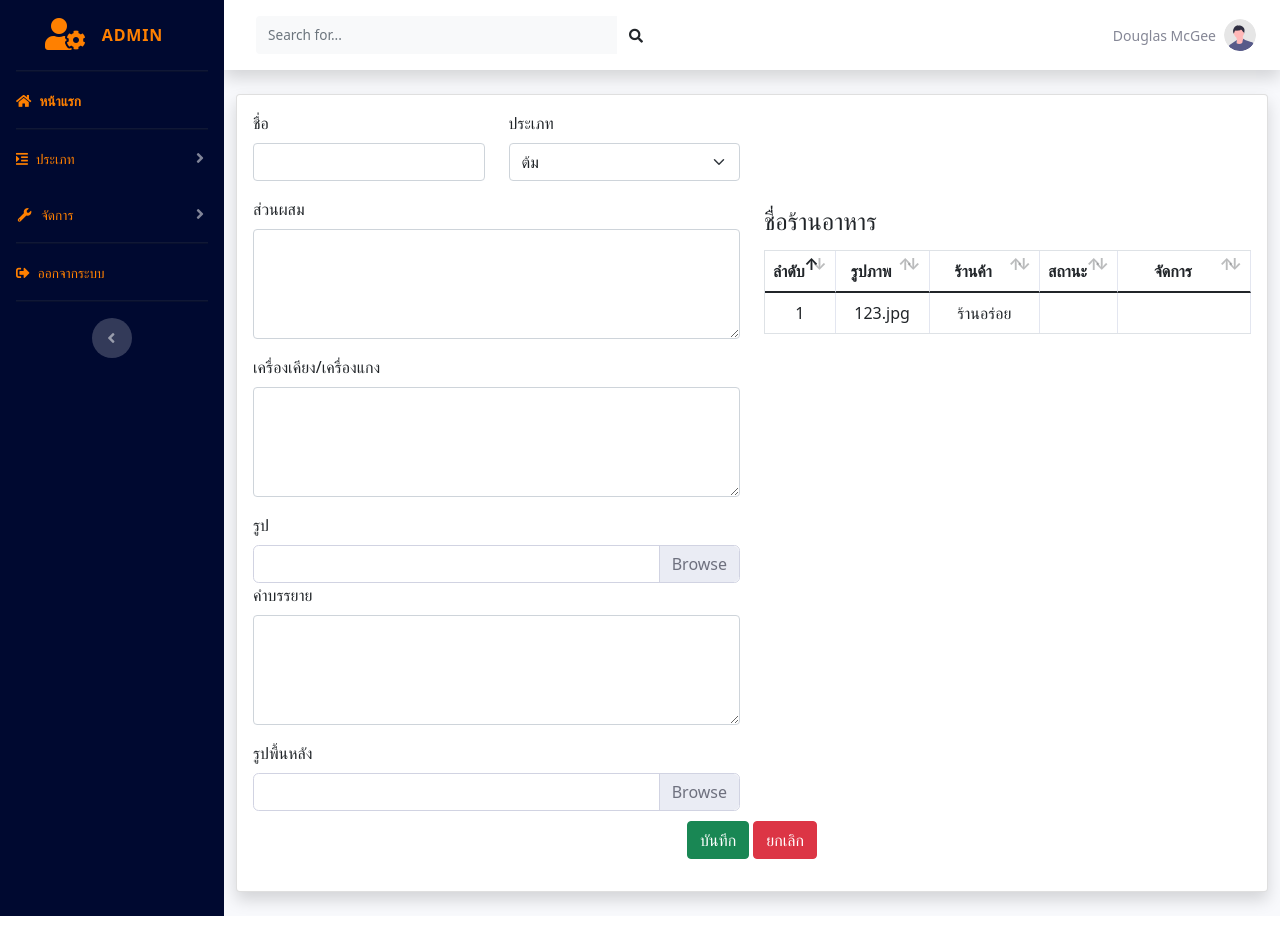
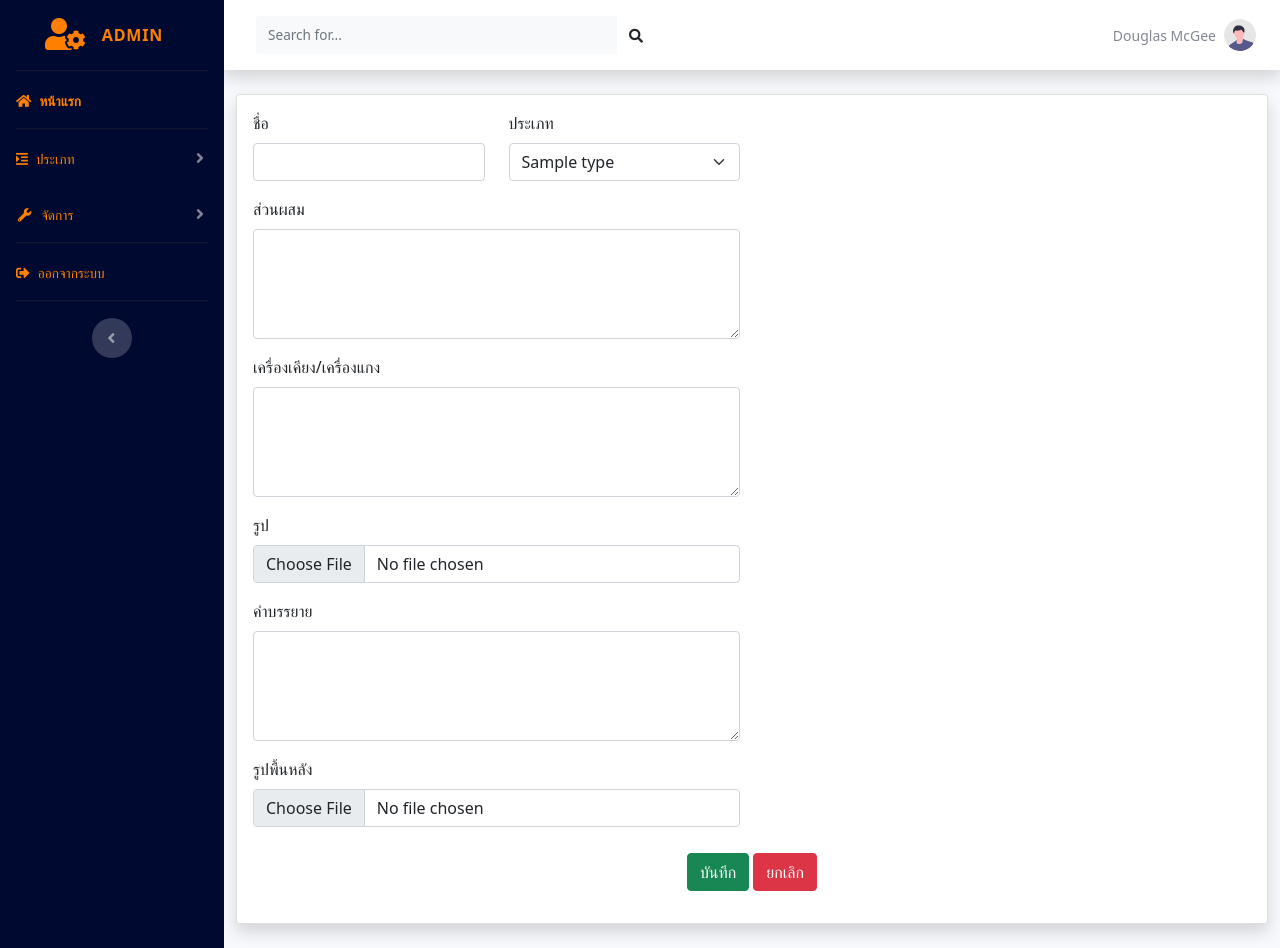
Before and after one commit to heart569522/northern_food-PHP, a PHP site: page /add_food.php in a window 1280 px wide. Before the commit the page ends 916 px from the top, so only its background shows below. Run offline with PHP 8.4, Linux system fonts and the light colour scheme; the visitor is signed in with stand-in values (Sample User, id 1); tables that the repository leaves empty or names only in its code hold one stand-in row (values such as "Sample post").

Commit message:
Update add_food.php

```diff
--- a/add_food.php
+++ b/add_food.php
@@ -1,5 +1,6 @@
 <?php
 session_start();
+include_once('./admin_page/model/connection.php');
 
 if ($_SESSION['admin_login'] == "") {
     header("location: signin.php");
@@ -8,6 +9,67 @@ if ($_SESSION['admin_login'] == "") {
     require_once 'template_admin/head_template.php';
     require_once 'template_admin/slidebar_template.php';
     require_once 'template_admin/topbar_template.php';
+
+    $type = $db->prepare('SELECT * from nf_type');
+    $type->execute();
+    $data = $type->fetchAll();
+
+    if (isset($_REQUEST['insert_food'])) {
+        try {
+            $r_name = $_REQUEST['res-name'];
+            $r_desc = $_REQUEST['res-desc'];
+            $r_map = $_REQUEST['res-map'];
+
+            $img_file = $_FILES['res-img']['name'];
+            $img_type = $_FILES['res-img']['type'];
+            $img_size = $_FILES['res-img']['size'];
+            $img_temp = $_FILES['res-img']['tmp_name'];
+            $img_path = "upload/res/img" . $img_file;
+
+            $bg_file = $_FILES['res-bg']['name'];
+            $bg_type = $_FILES['res-bg']['type'];
+            $bg_size = $_FILES['res-bg']['size'];
+            $bg_temp = $_FILES['res-bg']['tmp_name'];
+            $bg_path = "upload/res/bg" . $bg_file;
+
+            if (empty($r_name)) {
+                $errorMsg = "ใส่ชื่อร้านอาหาร";
+            } else if (empty($r_map)) {
+                $errorMsg = "ใส่แผนที่";
+            } else if (empty($img_file)) {
+                $errorMsg = "เลือกรูปร้านอาหาร";
+            } else if (empty($bg_file)) {
+                $errorMsg = "เลือกรูปพื้นหลัง";
+            } else if ($img_type == "image/jpg" || $img_type == 'image/jpeg' || $img_type == "image/png" || $img_type == "image/gif" && $bg_type == "image/jpg" || $bg_type == 'image/jpeg' || $bg_type == "image/png" || $bg_type == "image/gif") {
+                if (!file_exists($img_path && $bg_path)) { // check file not exist in your upload folder path
+                    if ($img_size && $bg_size < 5000000) { // check file size 5MB
+                        move_uploaded_file($img_temp, 'upload/res/img/' . $img_file); // move upload file temperory directory to your upload folder
+                        move_uploaded_file($bg_temp, 'upload/res/bg/' . $bg_file);
+                    } else {
+                        $errorMsg = "โปรดอัปโหลดไฟล์ที่มีขนาดไม่เกิน 5MB"; // error message file size larger than 5mb
+                    }
+                } else {
+                    $errorMsg = "มีไฟล์นี้อยู่แล้ว โปรดตรวจสอบในโฟลเดอร์ Upload"; // error message file not exists your upload folder path
+                }
+            }
+
+            if (!isset($errorMsg)) {
+                $insert_stmt = $db->prepare('INSERT INTO nf_res(res_name, res_img, res_map, res_bg, res_desc) VALUES (:r_name, :r_img, :r_map, :r_bg, :r_desc)');
+                $insert_stmt->bindParam(':r_name', $r_name);
+                $insert_stmt->bindParam(':r_img', $img_file);
+                $insert_stmt->bindParam(':r_map', $r_map);
+                $insert_stmt->bindParam(':r_bg', $bg_file);
+                $insert_stmt->bindParam(':r_desc', $r_desc);
+
+                if ($insert_stmt->execute()) {
+                    $insertMsg = "เพิ่มข้อมูลสำเร็จ...";
+                    //header('refresh:1; restaurant.php');
+                }
+            }
+        } catch (PDOException $e) {
+            $e->getMessage();
+        }
+    }
 ?>
 
     <!-- Begin Page Content -->
@@ -18,6 +80,23 @@ if ($_SESSION['admin_login'] == "") {
                 <h1 class="h3 mb-2 text-gray-800">เพิ่มเมนู</h1>
             </div>
         </div> -->
+        <?php
+        if (isset($errorMsg)) {
+        ?>
+            <div class="alert alert-danger alert-dismissible fade show">
+                <strong><?php echo $errorMsg; ?></strong>
+                <button type="button" class="btn-close" data-bs-dismiss="alert" aria-label="Close"></button>
+            </div>
+        <?php } ?>
+
+        <?php
+        if (isset($insertMsg)) {
+        ?>
+            <div class="alert alert-success alert-dismissible fade show">
+                <strong><?php echo $insertMsg; ?></strong>
+                <button type="button" class="btn-close" data-bs-dismiss="alert" aria-label="Close"></button>
+            </div>
+        <?php } ?>
 
         <!-- DataTales Example -->
         <div class="card shadow mb-4">
@@ -33,11 +112,13 @@ if ($_SESSION['admin_login'] == "") {
                         <div class="col-md-3">
                             <div class="form-group">
                                 <label for="">ประเภท</label>
-                                <select class="form-select" aria-label="Default select example">
+                                <select class="form-select" name="food-type">
                                     <option disabled>ประเภทอาหาร</option>
-                                    <option value="1">ต้ม</option>
-                                    <option value="2">ปิ้ง</option>
-                                    <option value="3">นึ่ง</option>
+                                    <?php foreach ($data as $row) { ?>
+                                        <option value="<?php echo $row["type_name"]; ?>">
+                                            <?php echo $row["type_name"]; ?>
+                                        </option>
+                                    <?php } ?>
                                 </select>
                             </div>
                         </div>
@@ -46,29 +127,26 @@ if ($_SESSION['admin_login'] == "") {
                         <div class="col-md-6 col-sm-12">
                             <div class="form-group">
                                 <label for="">ส่วนผสม</label>
-                                <textarea type="text" class="form-control" rows="4" name="ingredients"></textarea>
+                                <textarea type="text" class="form-control" rows="4" name="food-ingredients"></textarea>
                             </div>
                             <div class="form-group">
                                 <label for="">เครื่องเคียง/เครื่องแกง</label>
-                                <textarea type="text" class="form-control" rows="4" name="spices"></textarea>
+                                <textarea type="text" class="form-control" rows="4" name="food-spices"></textarea>
                             </div>
-                            <label for="">รูป</label>
-                            <div class="custom-file">
-                                <input type="file" class="custom-file-input" name="" id="inputGroupFile01" accept="image/*">
-                                <label class="custom-file-label" for="inputGroupFile01"></label>
-                                <br>
+                            <div class="form-group">
+                                <label class="form-label">รูป</label>
+                                <input class="form-control" type="file" name="food-img">
                             </div>
                             <div class="form-group">
                                 <label for="">คำบรรยาย</label>
-                                <textarea type="text" class="form-control" rows="4" name="description"></textarea>
+                                <textarea type="text" class="form-control" rows="4" name="food-desc"></textarea>
                             </div>
-                            <label for="">รูปพื้นหลัง</label>
-                            <div class="custom-file">
-                                <input type="file" class="custom-file-input" name="" id="inputGroupFile01" accept="image/*">
-                                <label class="custom-file-label" for="inputGroupFile01"></label>
+                            <div class="form-group">
+                                <label class="form-label">รูปพื้นหลัง</label>
+                                <input class="form-control" type="file" name="food-bg">
                             </div>
                         </div>
-                        <div class="col-md-6 col-sm-12">
+                        <!-- <div class="col-md-6 col-sm-12">
                             <h4 style="padding-top: 10px;">ชื่อร้านอาหาร</h4>
                             <div class="table-responsive">
                                 <table class="table table-bordered" id="table_not_pagination" width="100%" cellspacing="0">
@@ -92,13 +170,13 @@ if ($_SESSION['admin_login'] == "") {
                                     </tbody>
                                 </table>
                             </div>
-                        </div>
+                        </div> -->
                         <div class="col-12">
                             <center>
-                            <div class="form-group" style="padding-top: 10px;">
-                                <button type="submit" class="btn btn-success">บันทึก</button>
-                                <button type="reset" class="btn btn-danger">ยกเลิก</button>
-                            </div>
+                                <div class="form-group" style="padding-top: 10px;">
+                                    <button type="submit" name="insert_food" class="btn btn-success">บันทึก</button>
+                                    <button type="reset" class="btn btn-danger">ยกเลิก</button>
+                                </div>
                             </center>
                         </div>
                     </div>
```
